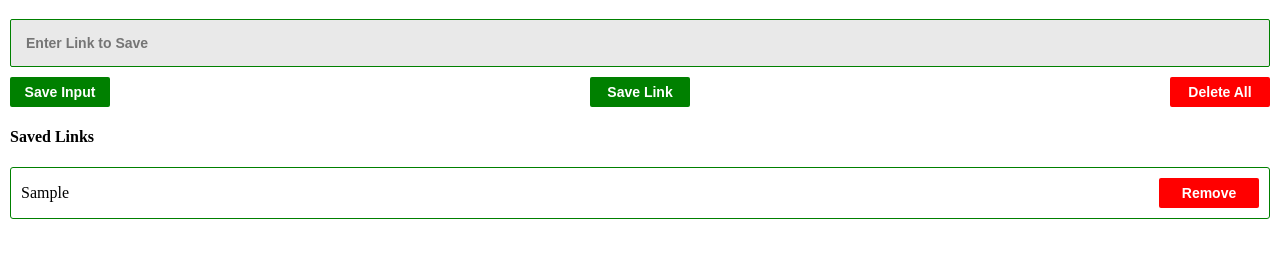
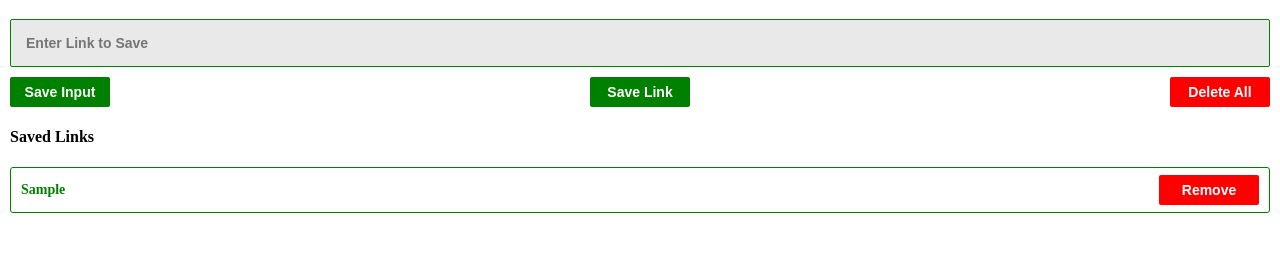
Before and after one commit to ShooterCrow/chrome-link-saver-extension, a plain HTML site: page index.html in a window 1280 px wide. Both pictures are taken after typing "Sample" into the empty fields and a click on the button "Save Input". Shown: the part 61-318 px from the top of the page. Drawn offline with Linux system fonts and the light colour scheme.

Commit message:
Clickable Links

```diff
--- a/script.js
+++ b/script.js
@@ -20,14 +20,19 @@ function createNew (m, index) {
     let div2 = document.createElement("div");
     let p = document.createElement("p");
     let btn = document.createElement("button");
+    let a = document.createElement("a");
 
-    p.innerText = m
+    p.innerText = m;
+    a.setAttribute("href", `${input.value}` + m);
+    a.setAttribute("target", "_blank");
     btn.innerText = "Remove"
     btn.setAttribute("id", index)
     btn.addEventListener("click", remove)
     btn.classList.add("remove")
 
-    div2.appendChild(p);
+    a.appendChild(p);
+
+    div2.appendChild(a);
     div2.appendChild(btn);
 
     li.appendChild(div2);
@@ -51,6 +56,7 @@ const saveInput = () => {
         savedList.appendChild(div);
     }
     localStorage.setItem("items", JSON.stringify(array))
+    console.log(div)
 }
 
 const saveLink = () => {
--- a/styles.css
+++ b/styles.css
@@ -4,6 +4,19 @@
 
 body {
     margin: 10px;
+    font-family: poppins;
+}
+
+a {
+    color: green;
+    text-decoration: none;
+    font-size: 14px;
+    font-weight: bold;
+}
+
+a:hover {
+    text-decoration: underline;
+
 }
 
 .container {
```
Also changed, not shown: index.html (+3 -1 lines).
